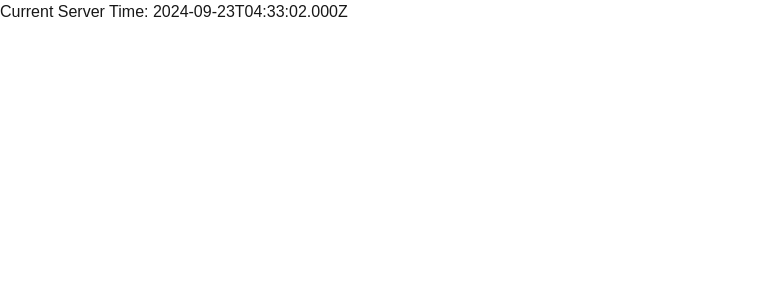
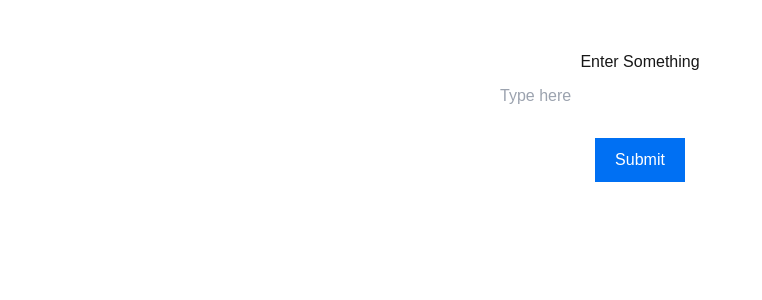
Before and after one commit to Collaborative-Open-Source-Projects/scrt-pwd-link, a Next.js app: page / in a window 1280 px wide. Shown: the top 300 px of the page, without its empty margins (0-762 px from the left). Built offline with nearby package versions, Linux system fonts and the light colour scheme.

Commit message:
Handling button click

```diff
--- a/app/page.js
+++ b/app/page.js
@@ -1,8 +1,41 @@
-import Image from "next/image";
+'use client';
+import { useState } from 'react';
 
 export default function Home() {
-  const serverTime = new Date().toISOString();
+  const [inputValue, setInputValue] = useState('');
+
+  const handleButtonClick = () => {
+    alert(`You entered: ${inputValue}`);
+  };
+
+  const handleInputChange = (e) => {
+    setInputValue(e.target.value);
+  };
+
   return (
-    <div>Current Server Time: {serverTime}</div>
+    <div style={{ textAlign: 'center', marginTop: '50px' }}>
+      {/* <h2>Current Server Time: {serverTime}</h2> */}
+      <h1>Enter Something</h1>
+      <input
+        type="text"
+        value={inputValue}
+        onChange={handleInputChange}
+        placeholder="Type here"
+        style={{ padding: '10px', width: '300px', marginBottom: '20px' }}
+      />
+      <br />
+      <button
+        onClick={handleButtonClick}
+        style={{
+          padding: '10px 20px',
+          backgroundColor: '#0070f3',
+          color: 'white',
+          border: 'none',
+          cursor: 'pointer',
+        }}
+      >
+        Submit
+      </button>
+    </div>
   );
 }
```
